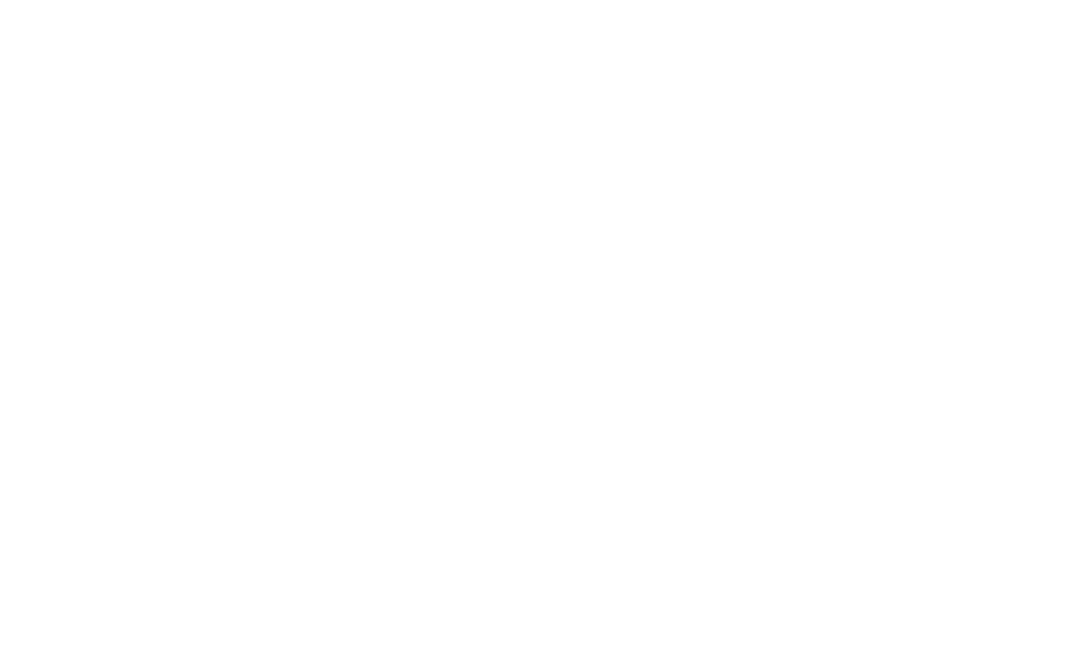
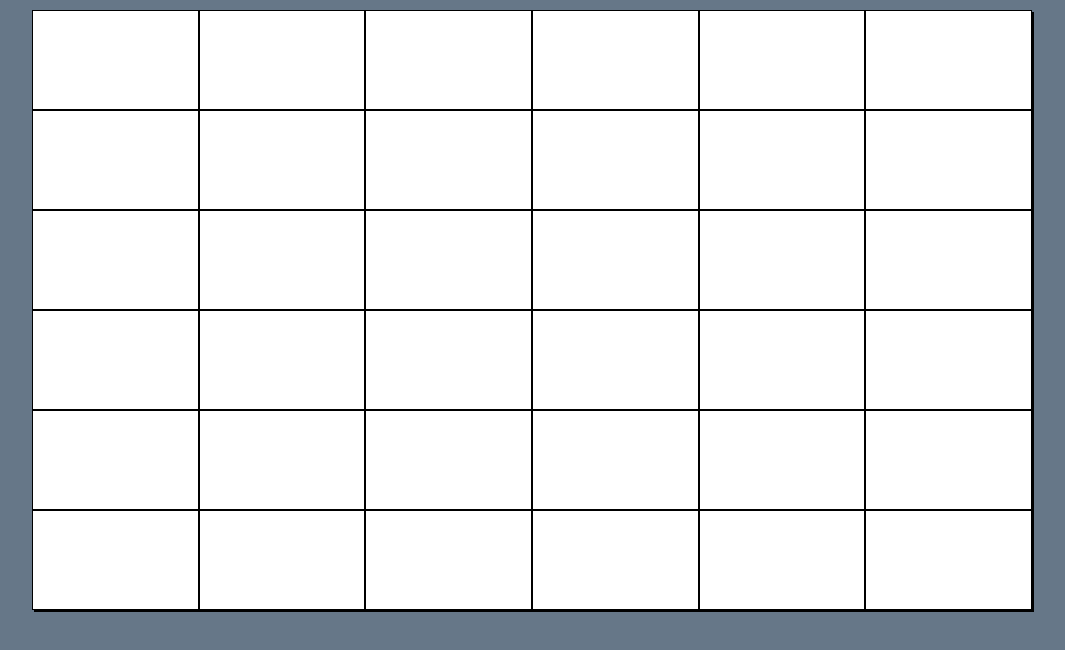
Before and after one commit to UmbertoPelle/js-jq-ajax-grigliaquad, a plain HTML site: page index.html in a window 1280 px wide. Shown: the whole page, without its empty margins (108-1173 px from the left). Drawn offline with nearby package versions, Linux system fonts and the light colour scheme.

Commit message:
Struttura griglia

```diff
--- a/css/style.css
+++ b/css/style.css
@@ -0,0 +1,26 @@
+*{
+  margin: 0;
+  padding: 0;
+  box-sizing: border-box;
+}
+body{
+  background: #678;
+}
+#container{
+  max-width: 1000px;
+  margin: 10px auto;
+  display: flex;
+  justify-content: flex-start;
+  flex-wrap: wrap;
+  box-shadow: 2px 2px black;
+}
+
+.square{
+  width: calc(100% / 6 );
+  height: 100px;
+  border: solid 1px black;
+  background-color: #fff;
+  display: flex;
+  justify-content: center;
+  align-items:center;
+}
--- a/index.html
+++ b/index.html
@@ -7,6 +7,46 @@
   </head>
   <body>
 
+    <div id="container">
+      <div id="0" class="square"></div>
+      <div id="1" class="square"></div>
+      <div id="2" class="square"></div>
+      <div id="3" class="square"></div>
+      <div id="4" class="square"></div>
+      <div id="5" class="square"></div>
+      <div id="6" class="square"></div>
+      <div id="7" class="square"></div>
+      <div id="8" class="square"></div>
+      <div id="9" class="square"></div>
+      <div id="10" class="square"></div>
+      <div id="11" class="square"></div>
+      <div id="12" class="square"></div>
+      <div id="13" class="square"></div>
+      <div id="14" class="square"></div>
+      <div id="15" class="square"></div>
+      <div id="16" class="square"></div>
+      <div id="17" class="square"></div>
+      <div id="18" class="square"></div>
+      <div id="19" class="square"></div>
+      <div id="20" class="square"></div>
+      <div id="21" class="square"></div>
+      <div id="22" class="square"></div>
+      <div id="23" class="square"></div>
+      <div id="24" class="square"></div>
+      <div id="25" class="square"></div>
+      <div id="26" class="square"></div>
+      <div id="27" class="square"></div>
+      <div id="28" class="square"></div>
+      <div id="29" class="square"></div>
+      <div id="30" class="square"></div>
+      <div id="31" class="square"></div>
+      <div id="32" class="square"></div>
+      <div id="33" class="square"></div>
+      <div id="34" class="square"></div>
+      <div id="35" class="square"></div>
+
+    </div>
+
     <script type="text/javascript" src="https://cdnjs.cloudflare.com/ajax/libs/jquery/3.5.1/jquery.min.js"></script>
     <script type="text/javascript" src="js/jscript.js"></script>
   </body>
```
